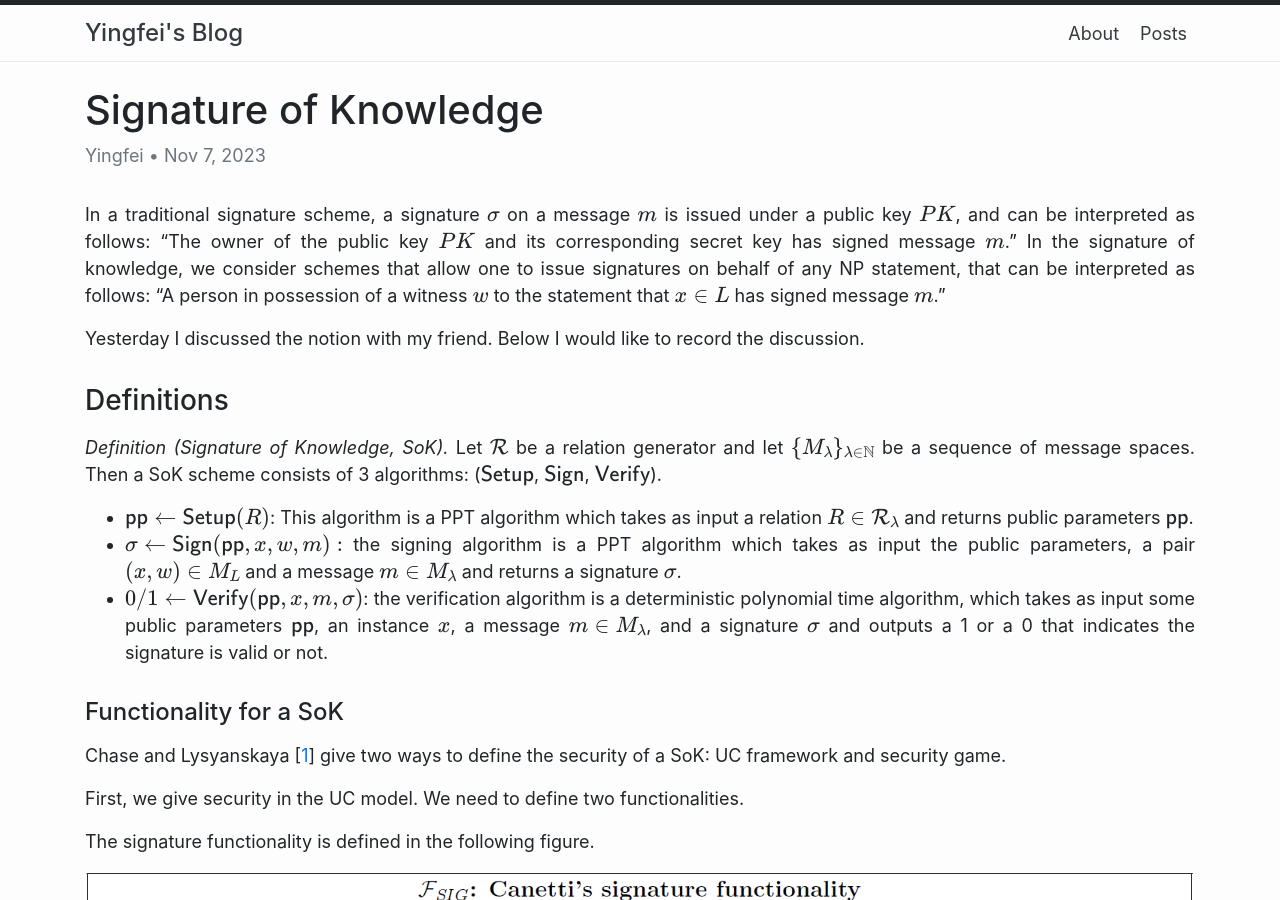
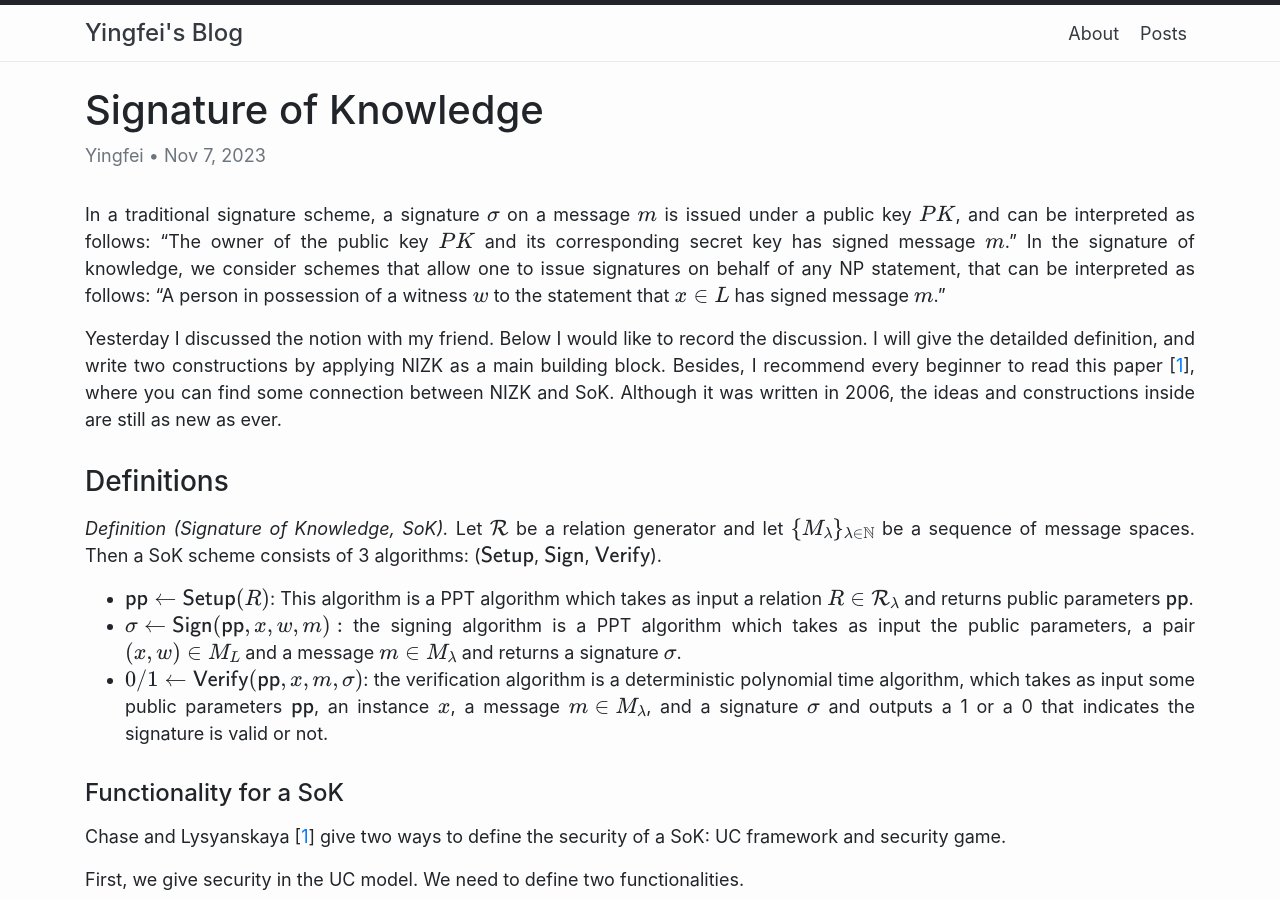
Before and after one commit to YanYingfei/yanyingfei.github.io, a Jekyll site: the page built from _posts/2023-11-07-Signature-of-Knowledge.md, in a window 1280 px wide and 900 px high. Built offline with Jekyll 4.4.1, drawn with Linux system fonts in a browser that asks for light colours; formulas are drawn with MathJax 3.

Commit message:
Update 2023-11-07-Signature-of-Knowledge.md

```diff
--- a/_posts/2023-11-07-Signature-of-Knowledge.md
+++ b/_posts/2023-11-07-Signature-of-Knowledge.md
@@ -7,7 +7,7 @@ author: Yingfei
 
 In a traditional signature scheme, a signature $\sigma$ on a message $m$ is issued under a public key $PK$, and can be interpreted as follows: “The owner of the public key $PK$ and its corresponding secret key has signed message $m$.” In the signature of knowledge, we consider schemes that allow one to issue signatures on behalf of any NP statement, that can be interpreted as follows: “A person in possession of a witness $w$ to the statement that $x \in L$ has signed message $m$.” <!--more-->
 
-Yesterday I discussed the notion with my friend. Below I would like to record the discussion.
+Yesterday I discussed the notion with my friend. Below I would like to record the discussion. I will give the detailded definition, and write two constructions by applying NIZK as a main building block. Besides, I recommend every beginner to read this paper [<a href="#ref1">1</a>], where you can find some connection between NIZK and SoK. Although it was written in 2006, the ideas and constructions inside are still as new as ever.
 
 ### Definitions
 
```
